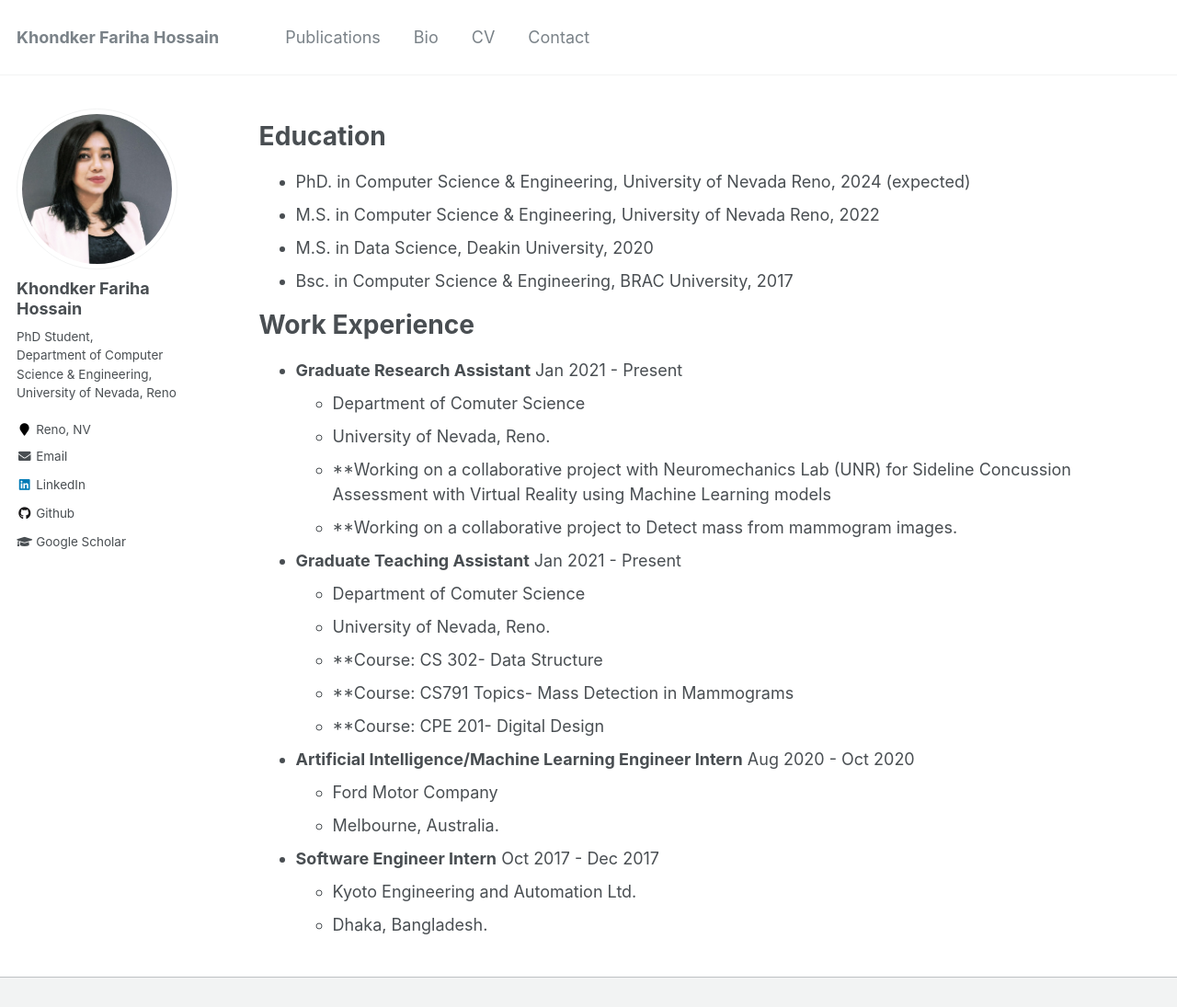
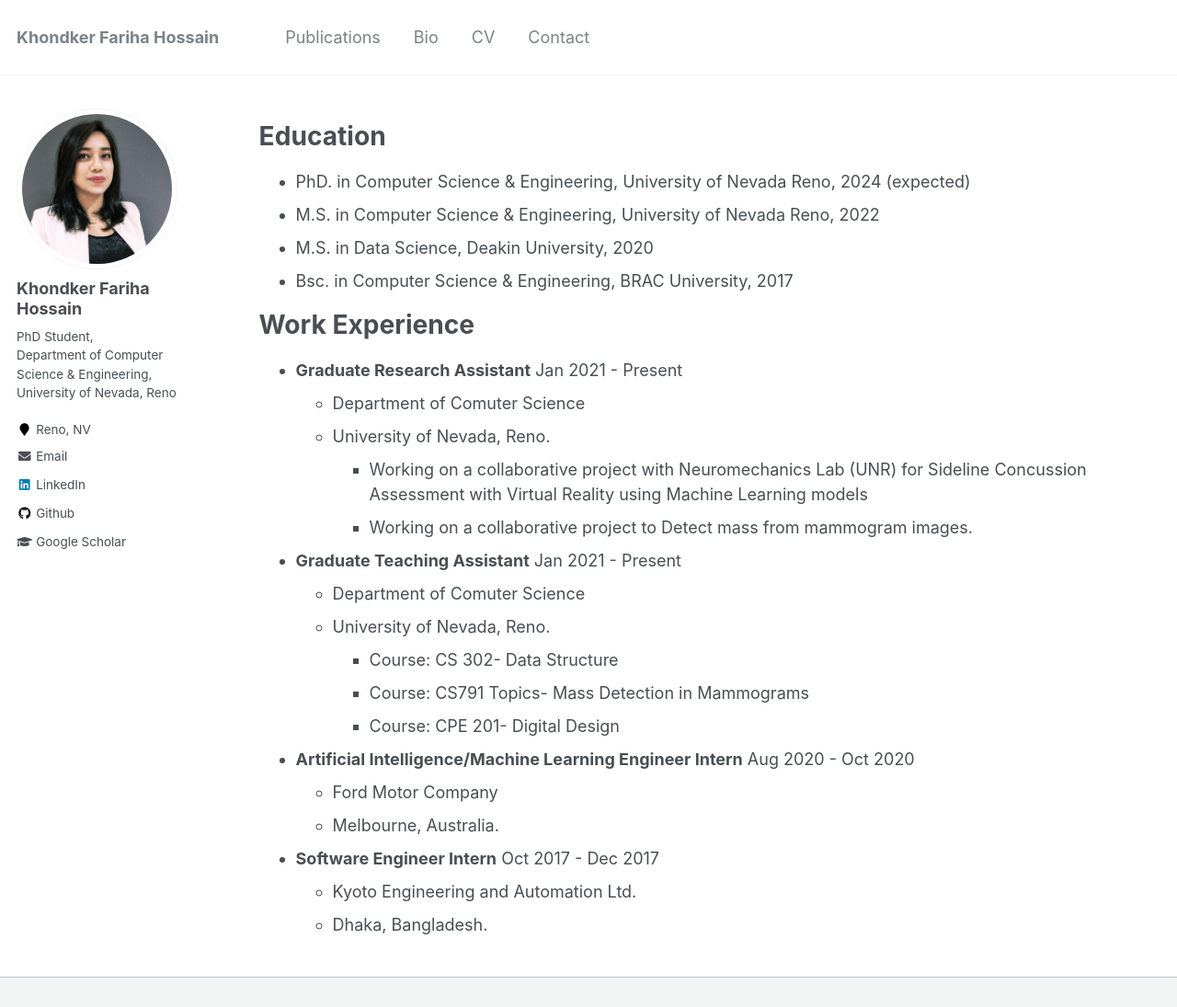
Before and after one commit to FarihaHossain/FarihaHossain.github.io, a Jekyll site: the page built from _pages/bio.md, in a window 1280 px wide and 1235 px high, cut to the strip 0-1095 px from the top of the window. Shown: the whole strip at 92% size. Built offline with Jekyll 4.4.1, drawn with Linux system fonts in a browser that asks for light colours; Markdown is read by kramdown in place of the engine named in the settings.

```diff
--- a/_pages/bio.md
+++ b/_pages/bio.md
@@ -22,15 +22,15 @@ Work Experience
 * **Graduate Research Assistant** Jan 2021 - Present
   * Department of Comuter Science
   * University of Nevada, Reno.
-   * **Working on a collaborative project with Neuromechanics Lab (UNR) for Sideline Concussion Assessment with Virtual Reality using Machine Learning models
-   * **Working on a collaborative project to Detect mass from mammogram images.
+    * Working on a collaborative project with Neuromechanics Lab (UNR) for Sideline Concussion Assessment with Virtual Reality using Machine Learning models
+    * Working on a collaborative project to Detect mass from mammogram images.
 
 * **Graduate Teaching Assistant** Jan 2021 - Present
-   * Department of Comuter Science
-   * University of Nevada, Reno.
-    * **Course: CS 302- Data Structure
-    * **Course: CS791 Topics- Mass Detection in Mammograms
-    * **Course: CPE 201- Digital Design
+  * Department of Comuter Science
+  * University of Nevada, Reno.
+    * Course: CS 302- Data Structure
+    * Course: CS791 Topics- Mass Detection in Mammograms
+    * Course: CPE 201- Digital Design
 
 
 * **Artificial Intelligence/Machine Learning Engineer Intern** Aug 2020 - Oct 2020
```
